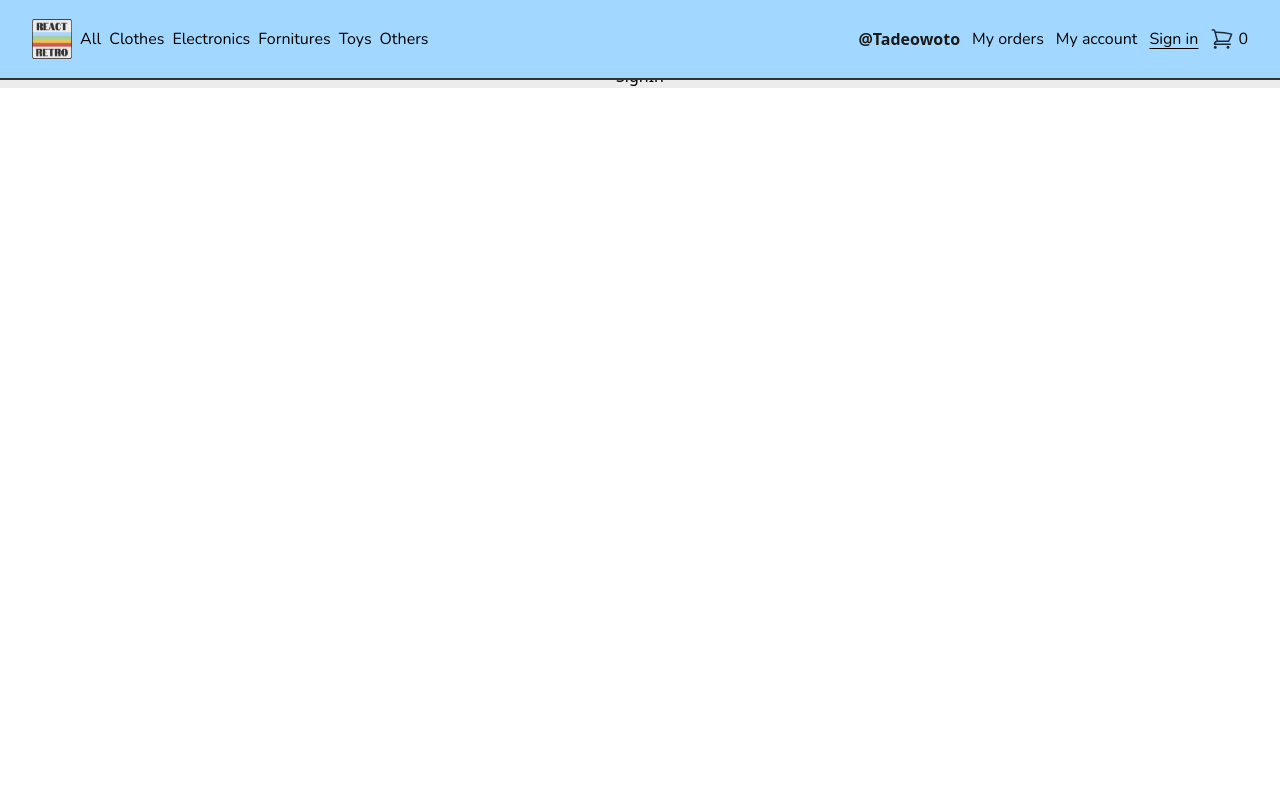
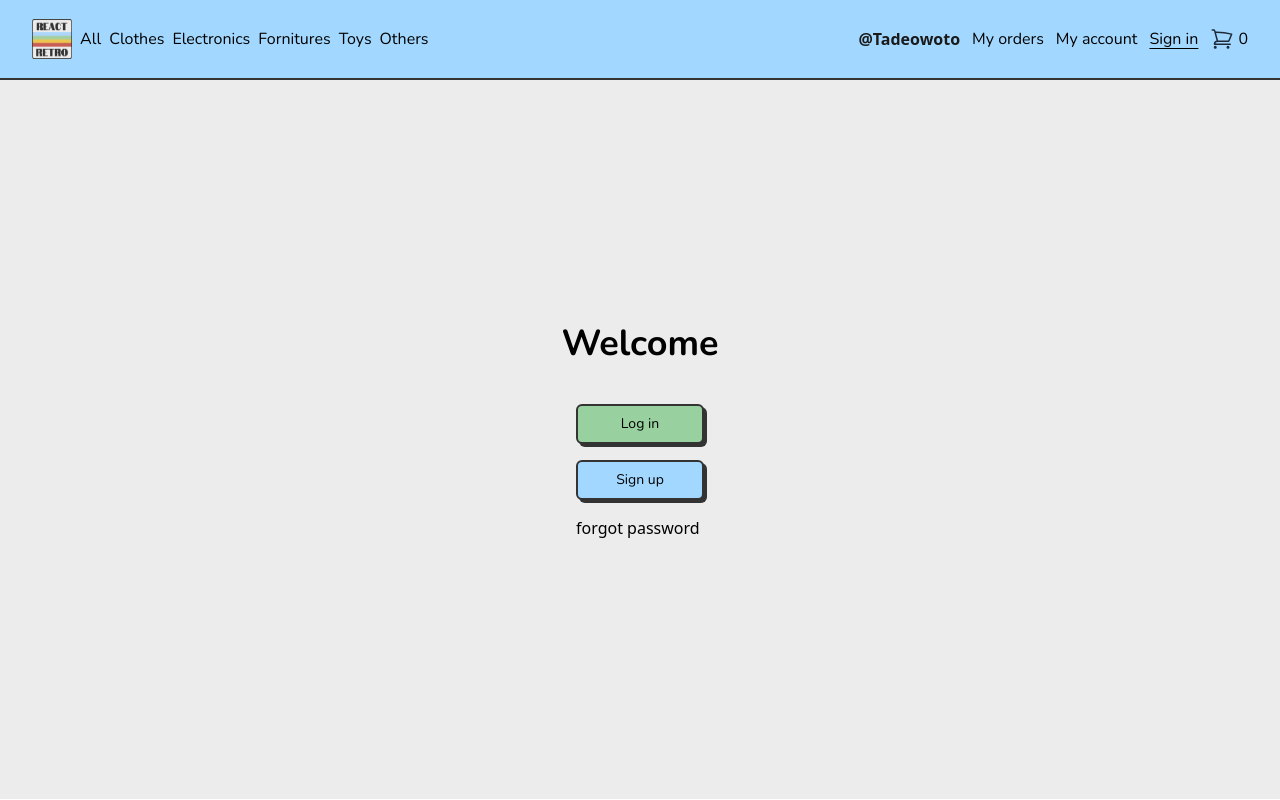
Before and after one commit to tadeowoto/retro-ecommerce, a React (Vite) app: page /sign-in in a window 1280 px wide. Built offline with nearby package versions, Linux system fonts and the light colour scheme; no server answers.

Commit message:
form added

```diff
--- a/src/pages/signIn/index.tsx
+++ b/src/pages/signIn/index.tsx
@@ -1,9 +1,93 @@
 import MainLayout from "../../components/MainLayout";
+import { useState } from "react";
+import "./signin.css";
 
 const SignIn = () => {
+  const [showForm, setShowForm] = useState(false);
+
   return (
     <MainLayout>
-      <div>SignIn</div>
+      <div className="w-full signin-container flex justify-center items-center flex-col">
+        <h1 className="text-4xl font-bold font-nunito mb-10">Welcome</h1>
+
+        {!showForm ? (
+          <div className="flex flex-col gap-4">
+            <button
+              onClick={() => setShowForm(true)}
+              className=" bg-greenMain flex gap-2 items-center justify-center text-sm font-nunito w-32 px-4 py-2 border-2 border-border rounded-md shadow-[3px_3px_0_#333] hover:shadow-[5px_5px_0_#333] hover:transform hover:-translate-x-0.5 hover:-translate-y-0.5 transition-all hover:cursor-pointer"
+            >
+              Log in
+            </button>
+            <button className=" bg-blueMain flex gap-2 items-center justify-center text-sm font-nunito w-32 px-4 py-2 border-2 border-border rounded-md shadow-[3px_3px_0_#333] hover:shadow-[5px_5px_0_#333] hover:transform hover:-translate-x-0.5 hover:-translate-y-0.5 transition-all hover:cursor-pointer">
+              Sign up
+            </button>
+            <a href="/">forgot password</a>
+          </div>
+        ) : (
+          <form
+            onSubmit={() => console.log("enviando")}
+            className="flex flex-col gap-4 w-64 font-nunito"
+          >
+            <div className="flex flex-col gap-2">
+              <label
+                htmlFor="name"
+                className="text-text font-semibold tracking-wider text-lg"
+              >
+                Name:
+              </label>
+              <input
+                type="text"
+                id="name"
+                name="name"
+                className="border-2 border-border rounded-md shadow-[3px_3px_0_#333] p-2"
+              />
+            </div>
+            <div className="flex flex-col gap-2">
+              <label
+                htmlFor="email"
+                className="text-text font-semibold tracking-wider text-lg"
+              >
+                Email:
+              </label>
+              <input
+                type="email"
+                id="email"
+                name="email"
+                className="border-2 border-border rounded-md shadow-[3px_3px_0_#333] p-2"
+              />
+            </div>
+            <div className="flex flex-col gap-2">
+              <label
+                htmlFor="password"
+                className="text-text font-semibold tracking-wider text-lg"
+              >
+                Password:
+              </label>
+              <input
+                type="password"
+                id="password"
+                name="password"
+                className="border-2 border-border rounded-md shadow-[3px_3px_0_#333] p-2"
+              />
+            </div>
+            <div className="flex gap-2 mt-4">
+              <button
+                type="submit"
+                className="bg-blueMain flex gap-2 items-center justify-center text-sm font-nunito w-32 px-4 py-2 border-2 border-border rounded-md shadow-[3px_3px_0_#333] hover:shadow-[5px_5px_0_#333] hover:transform hover:-translate-x-0.5 hover:-translate-y-0.5 transition-all hover:cursor-pointer"
+              >
+                Enviar
+              </button>
+              <button
+                type="button"
+                onClick={() => setShowForm(false)}
+                className="bg-grayBg flex gap-2 items-center justify-center text-sm font-nunito w-32 px-4 py-2 border-2 border-border rounded-md shadow-[3px_3px_0_#333] hover:shadow-[5px_5px_0_#333] hover:transform hover:-translate-x-0.5 hover:-translate-y-0.5 transition-all hover:cursor-pointer"
+              >
+                Cancelar
+              </button>
+            </div>
+          </form>
+        )}
+      </div>
     </MainLayout>
   );
 };
--- /dev/null
+++ b/src/pages/signIn/signin.css
@@ -0,0 +1,3 @@
+.signin-container {
+  height: calc(100vh - 65px);
+}
```
